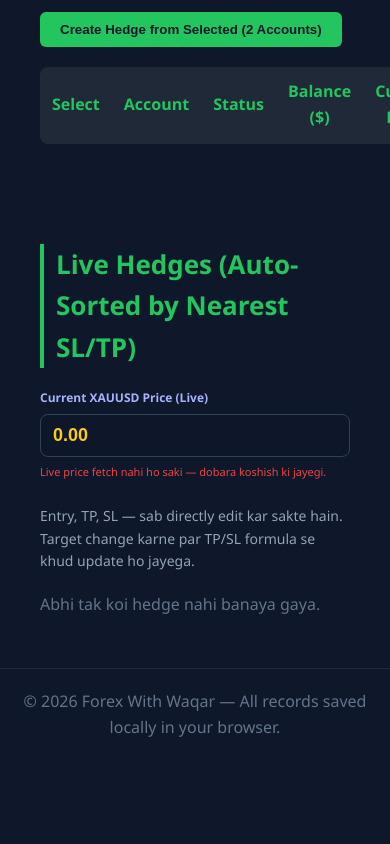
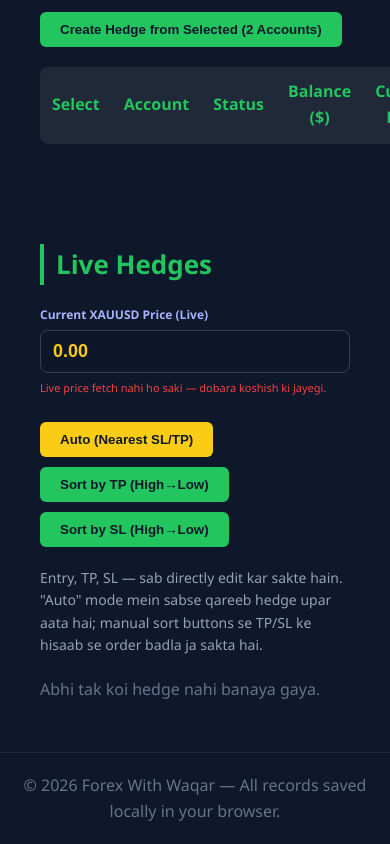
Before and after one commit to waqarudasmalik/FOREX-WITH-WAQAR, a plain HTML site: page index.html in a window 390 px wide. Shown: the part 3455-4299 px from the top of the page. Before the commit the page ends 4215 px from the top, so only its background shows below. Drawn offline with Linux system fonts and the light colour scheme; no server answers.

Commit message:
Update index.html

```diff
--- a/index.html
+++ b/index.html
@@ -27,6 +27,7 @@
   .form-row input, .form-row select { padding: 10px; border-radius: 6px; border: 1px solid #334155; background: #0f172a; color: #fff; flex: 1; min-width: 120px; }
   .form-row button { padding: 10px 20px; background: #22c55e; color: #0f172a; border: none; border-radius: 6px; font-weight: bold; cursor: pointer; }
   .form-row button:hover { background: #16a34a; }
+  .form-row button.active-sort { background: #facc15; color: #111827; }
   .summary { display: flex; gap: 20px; margin-top: 20px; flex-wrap: wrap; }
   .summary div { background: #111827; padding: 15px 20px; border-radius: 8px; border: 1px solid #1f2937; flex: 1; text-align: center; }
   .summary div span { display: block; font-size: 22px; font-weight: bold; color: #22c55e; margin-top: 5px; }
@@ -202,7 +203,7 @@
 </section>
 
 <section id="hedgeslist">
-  <h3>Live Hedges (Auto-Sorted by Nearest SL/TP)</h3>
+  <h3>Live Hedges</h3>
   <div class="global-inputs">
     <div class="input-group">
       <label>Current XAUUSD Price (Live)</label>
@@ -210,7 +211,14 @@
       <small id="priceStatus" style="color:#64748b; font-size:11px;">Fetching live price...</small>
     </div>
   </div>
-  <p style="color:#94a3b8; margin-bottom:20px; font-size:14px;">Entry, TP, SL — sab directly edit kar sakte hain. Target change karne par TP/SL formula se khud update ho jayega.</p>
+
+  <div class="form-row">
+    <button id="sortBtn_nearest" onclick="setHedgeSort('nearest')">Auto (Nearest SL/TP)</button>
+    <button id="sortBtn_tp" onclick="setHedgeSort('tp')">Sort by TP (High→Low)</button>
+    <button id="sortBtn_sl" onclick="setHedgeSort('sl')">Sort by SL (High→Low)</button>
+  </div>
+
+  <p style="color:#94a3b8; margin-bottom:20px; font-size:14px;">Entry, TP, SL — sab directly edit kar sakte hain. "Auto" mode mein sabse qareeb hedge upar aata hai; manual sort buttons se TP/SL ke hisaab se order badla ja sakta hai.</p>
   <div id="hedgesContainer"></div>
 </section>
 
@@ -413,10 +421,16 @@
   let hedges = JSON.parse(localStorage.getItem('waqarHedges')) || [];
   let hedgeIdCounter = parseInt(localStorage.getItem('waqarHedgeIdCounter')) || 2000;
   let openEditIds = [];
+  let hedgeSortMode = 'nearest'; // 'nearest' | 'tp' | 'sl'
 
   function saveHedges() {
     localStorage.setItem('waqarHedges', JSON.stringify(hedges));
     localStorage.setItem('waqarHedgeIdCounter', hedgeIdCounter.toString());
+  }
+
+  function setHedgeSort(mode) {
+    hedgeSortMode = mode;
+    renderHedges();
   }
 
   function createHedge() {
@@ -529,7 +543,13 @@
     const container = document.getElementById('hedgesContainer');
     const currentPrice = parseFloat(document.getElementById('currentXauPrice').value) || 0;
 
-    const withDistance = hedges.map(h => {
+    // Highlight active sort button
+    ['nearest', 'tp', 'sl'].forEach(mode => {
+      const btn = document.getElementById('sortBtn_' + mode);
+      if (btn) btn.classList.toggle('active-sort', hedgeSortMode === mode);
+    });
+
+    let list = hedges.map(h => {
       let minDistance = Infinity;
       if (h.configured) {
         minDistance = Math.min(
@@ -539,21 +559,29 @@
           Math.abs(h.sellSL - currentPrice)
         );
       }
-      return { ...h, minDistance };
+      const maxTP = h.configured ? Math.max(h.buyTP, h.sellTP) : -Infinity;
+      const maxSL = h.configured ? Math.max(h.buySL, h.sellSL) : -Infinity;
+      return { ...h, minDistance, maxTP, maxSL };
     });
 
-    withDistance.sort((a, b) => a.minDistance - b.minDistance);
+    if (hedgeSortMode === 'tp') {
+      list.sort((a, b) => b.maxTP - a.maxTP);
+    } else if (hedgeSortMode === 'sl') {
+      list.sort((a, b) => b.maxSL - a.maxSL);
+    } else {
+      list.sort((a, b) => a.minDistance - b.minDistance);
+    }
 
     container.innerHTML = '';
 
-    if (withDistance.length === 0) {
+    if (list.length === 0) {
       container.innerHTML = '<p style="color:#64748b;">Abhi tak koi hedge nahi banaya gaya.</p>';
       return;
     }
 
-    withDistance.forEach((h, i) => {
+    list.forEach((h, i) => {
       const card = document.createElement('div');
-      const isNearest = i === 0 && currentPrice > 0 && h.configured;
+      const isNearest = i === 0 && hedgeSortMode === 'nearest' && currentPrice > 0 && h.configured;
       card.className = 'hedge-card' + (isNearest ? ' nearest' : '');
 
       const isEditing = openEditIds.includes(h.id);
@@ -611,11 +639,16 @@
           </div>`;
       }
 
+      let badge = '';
+      if (isNearest) badge = `<span class="hedge-distance">Nearest Distance: ${h.minDistance.toFixed(2)}</span>`;
+      else if (hedgeSortMode === 'tp' && h.configured) badge = `<span class="hedge-distance">Max TP: ${h.maxTP.toFixed(2)}</span>`;
+      else if (hedgeSortMode === 'sl' && h.configured) badge = `<span class="hedge-distance">Max SL: ${h.maxSL.toFixed(2)}</span>`;
+
       card.innerHTML = `
         <div class="hedge-header">
           <h4>${h.name}</h4>
           <div class="hedge-actions">
-            ${isNearest ? `<span class="hedge-distance">Nearest Distance: ${h.minDistance.toFixed(2)}</span>` : ''}
+            ${badge}
             <button class="edit-btn" onclick="toggleEdit(${h.id})">${isEditing ? 'Close' : 'Edit'}</button>
             <button class="delete-btn" onclick="deleteHedge(${h.id})">Delete</button>
           </div>
```
